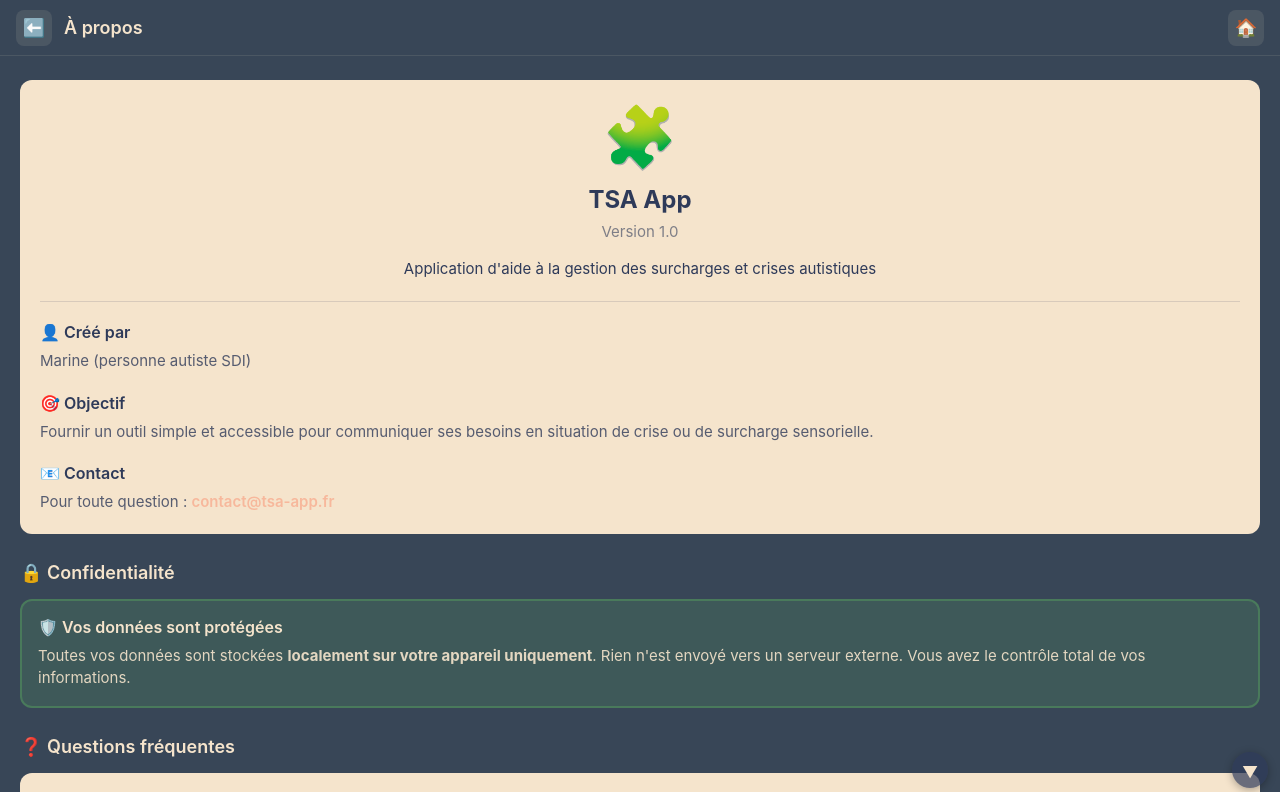
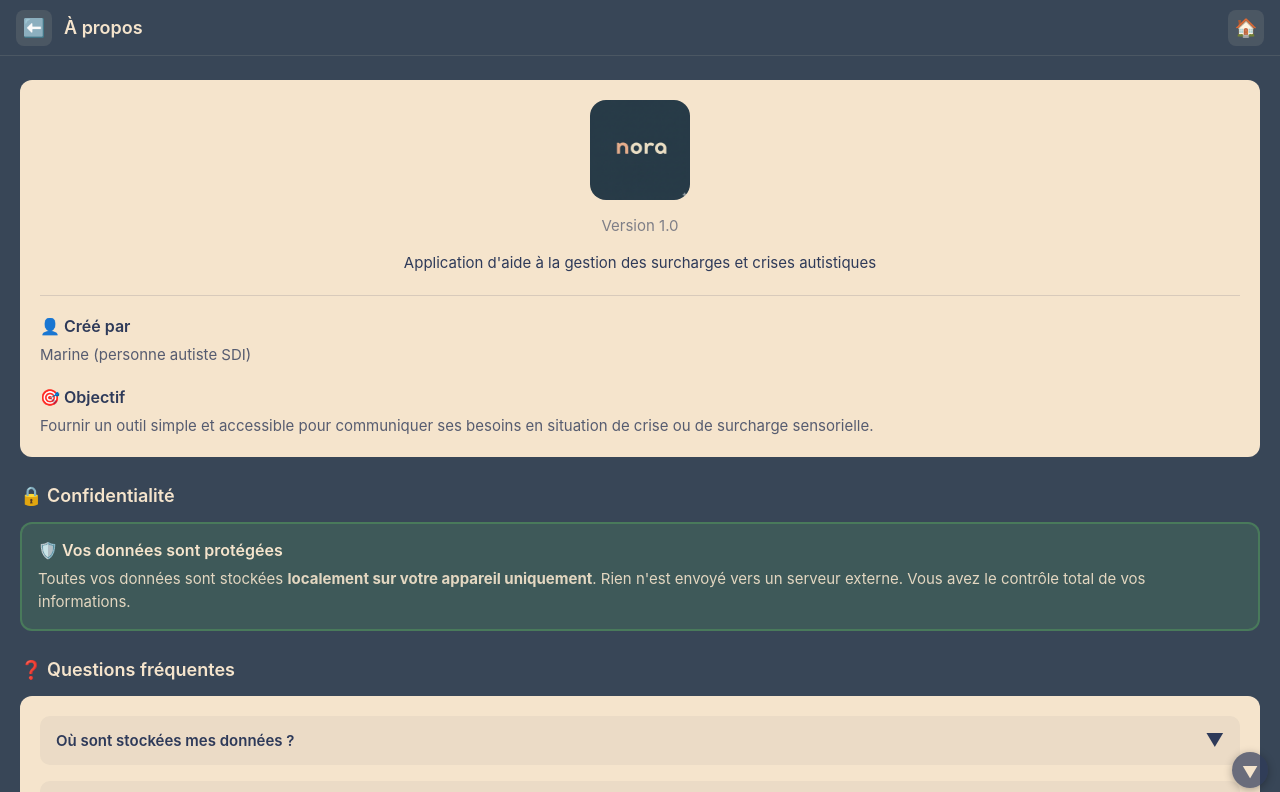
Before and after one commit to Optimiz8/Nora, a plain HTML site: page a-propos.html in a window 1280 px wide. Shown: the top 792 px of the page. Drawn offline with Linux system fonts and the light colour scheme.

Commit message:
feat: mettre à jour la section "À propos" avec un logo d'application et améliorer le style

```diff
--- a/a-propos.html
+++ b/a-propos.html
@@ -31,16 +31,14 @@
 
         .app-logo {
             text-align: center;
-            font-size: 60px;
             margin-bottom: 12px;
         }
 
-        .app-name {
-            text-align: center;
-            font-size: 24px;
-            font-weight: 700;
-            color: var(--dark);
-            margin-bottom: 8px;
+        .app-logo img {
+            width: 100px;
+            height: 100px;
+            border-radius: 16px;
+            object-fit: contain;
         }
 
         .app-version {
@@ -177,8 +175,9 @@
         <!-- Info app -->
         <section class="section">
             <div class="section-card">
-                <div class="app-logo">🧩</div>
-                <div class="app-name">TSA App</div>
+                <div class="app-logo">
+                    <img src="assets/images/logo.png" alt="Nora">
+                </div>
                 <div class="app-version">Version 1.0</div>
                 <div class="app-description">
                     Application d'aide à la gestion des surcharges et crises autistiques
@@ -198,12 +197,6 @@
                     </div>
                 </div>
 
-                <div class="info-group">
-                    <div class="info-title">📧 Contact</div>
-                    <div class="info-text">
-                        Pour toute question : <a href="mailto:contact@tsa-app.fr" class="info-link">contact@tsa-app.fr</a>
-                    </div>
-                </div>
             </div>
         </section>
 
```
